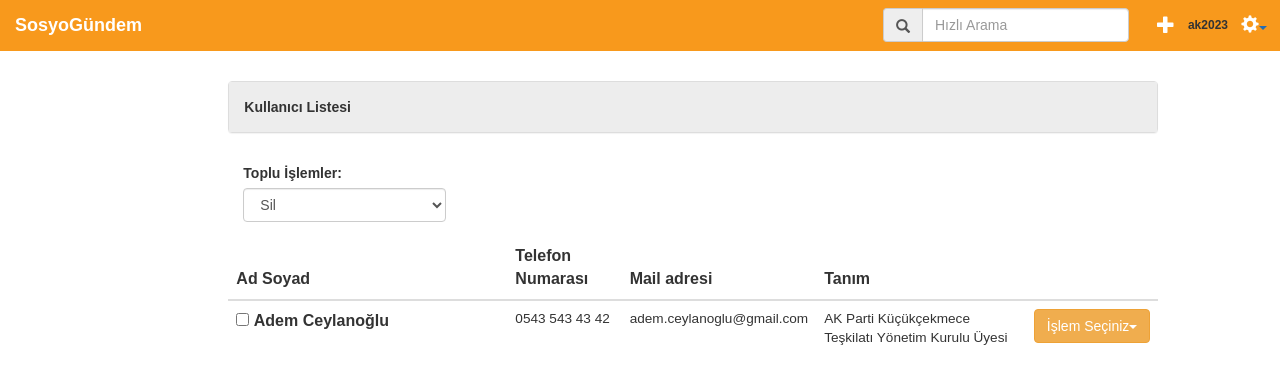
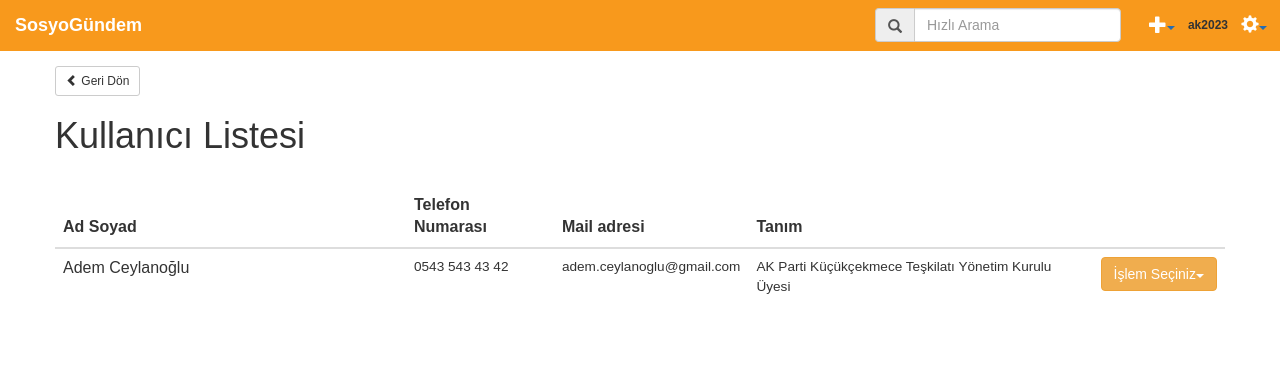
Before and after one commit to oyilmaztekin/django-cms, a Django app: page /kullanici-listesi/ in a window 1280 px wide. Shown: the top 384 px of the page. Run offline with Django 3.2, Linux system fonts and the light colour scheme; a user stored in the database is signed in; parts of the project's set-up code (start-up, migrations or seed data) failed here and were passed over; some libraries are stand-ins or nearby versions.

Commit message:
template editlendi ve linklendi

```diff
--- a/static/templates/base.html
+++ b/static/templates/base.html
@@ -15,23 +15,47 @@
     <nav class="navbar navbar-fixed-top bg-warning">
       <div class="container-fluid">
         <div class="navbar-header">
-          <button type="button" data-toggle="collapse" data-target="#navbar" aria-expanded="false" aria-controls="navbar" class="navbar-toggle collapsed"><span class="sr-only">Navigasyon</span><span class="icon-bar"></span><span class="icon-bar"></span><span class="icon-bar"></span></button><a href="/dashboard" class="navbar-brand"><strong><span style="color:#fff;"> SosyoGündem</span></strong></a>
+          <button type="button" data-toggle="collapse" data-target="#navbar" aria-expanded="false" aria-controls="navbar" class="navbar-toggle collapsed">
+            <span class="sr-only">Navigasyon</span>
+            <span class="icon-bar"></span>
+            <span class="icon-bar"></span>
+            <span class="icon-bar"></span>
+          </button>
+
+          <a href="/dashboard" class="navbar-brand"><strong><span style="color:#fff;"> SosyoGündem</span></strong></a>
+
         </div>
         <div id="navbar" class="navbar-collapse collapse">
           <ul class="nav navbar-nav navbar-right">
-            <li>
-              <button data-toggle="modal" data-target="#ekle" style="margin-top:7px;" class="btn btn-link"> <span style="font-size:18px;color:#fff;" class="glyphicon glyphicon-plus"></span></button>
+            <li style="margin-top:7px;">
+              <div class="btn-group">
+                <button type="button" data-toggle="dropdown" aria-haspopup="true" aria-expanded="false" class="btn btn-link dropdown-toggle">
+                <span style="font-size:18px;color:#fff;" class="glyphicon glyphicon-plus"> </span><span class="caret"></span>
+                </button>
+
+                <ul class="dropdown-menu">
+                  <li><a href="/gundem-ekle">Gündem Ekle</a></li>
+                  <li><a href="/mail-ekle">Mail Hesabı Ekle</a></li>
+                  <li><a href="/kullanici-ekle">Kullanıcı Ekle</a></li>
+                </ul>
+              </div>
+
+              <!--<button style="margin-top:7px;" class="btn btn-link"> <span style="font-size:18px;color:#fff;" class="glyphicon glyphicon-plus"></span></button>-->
             </li>
             <li>
               <span style="line-height: 50px;font-weight: 700;font-size: 12px;">{{ user.username }}</span>
             </li>
             <li style="margin-top:7px;">
               <div class="btn-group">
-                <button type="button" data-toggle="dropdown" aria-haspopup="true" aria-expanded="false" class="btn btn-link dropdown-toggle"><span style="font-size:18px;color:#fff;" class="glyphicon glyphicon-cog"> </span><span class="caret"></span></button>
+
+                <button type="button" data-toggle="dropdown" aria-haspopup="true" aria-expanded="false" class="btn btn-link dropdown-toggle">
+                <span style="font-size:18px;color:#fff;" class="glyphicon glyphicon-cog"> </span><span class="caret"></span>
+                </button>
+
                 <ul class="dropdown-menu">
                   <li><a href="/dashboard">Gündem Listesi</a></li>
                   <li><a href="/mail-listesi">Mail Listesi</a></li>
-                  <li><a href="/kullanici-listesi">Kullanıcı Listesi                  </a></li>
+                  <li><a href="/kullanici-listesi">Kullanıcı Listesi</a></li>
                   <li role="separator" class="divider"></li>
                   <li><a href="/cikis">Çıkış</a></li>
                 </ul>
--- a/static/templates/kullanici-listesi.html
+++ b/static/templates/kullanici-listesi.html
@@ -1,20 +1,19 @@
 {% extends "base.html" %}
 {% block content %}
-	<div style="margin-top:51px;" class="container-fluid">
+<div style="margin-top:51px;" class="container">
+  <div class="row" style="margin-top:15px;">
+    <a href="/dashboard" class="btn btn-default btn-sm">
+      <span class="glyphicon glyphicon-chevron-left"></span> Geri Dön
+    </a>
+  </div>
+
   <div class="row">
-        <div style="margin-top:30px;" class="col-md-9 col-sm-9 col-lg-9 col-md-offset-2 col-lg-offset-2 col-sm-offset-2">
-          <div class="panel panel-default">
-            <div style="background:#ededed!important;font-weight:bold;" class="panel-body">Kullanıcı Listesi</div>
-          </div>
-          <div style="margin-top:10px;" class="form-group col-md-3 col-sm-3 col-lg-3">
-            <label for="sel1">Toplu İşlemler:</label>
-            <select id="sel1" class="form-control">
-              <option>Sil                          </option>
-            </select>
-          </div>
+    <h1>Kullanıcı Listesi</h1>
+    <div style="margin-top:30px;" >
       <div class="clearfix"></div>
+
       <form action="#">
-            <table class="table table-hover">
+        <table class="table">
           <thead>
             <tr>
               <th>Ad Soyad</th>
@@ -27,8 +26,7 @@
           <tbody>
             <tr>
               <td width="30%" class="pointer">
-                    <input type="checkbox" id="check1"/>
-                    <label for="check1">Adem Ceylanoğlu</label>
+                Adem Ceylanoğlu
               </td>
               <td class="small">0543 543 43 42</td>
               <td class="small">adem.ceylanoglu@gmail.com</td>
@@ -37,7 +35,7 @@
                 <div role="group" class="btn-group">
                   <button type="button" data-toggle="dropdown" aria-haspopup="true" aria-expanded="false" class="btn btn-warning dropdown-toggle">İşlem Seçiniz<span class="caret"></span></button>
                   <ul class="dropdown-menu">
-                        <li><a data-toggle="modal" data-target="#ekle" href="#">Düzenle</a></li>
+                    <li><a href="#">Düzenle</a></li>
                     <li role="separator" class="divider"></li>
                     <li><a href="#">Sil</a></li>
                   </ul>
@@ -50,38 +48,5 @@
     </div>
   </div>
 </div>
-    <div id="ekle" tabindex="-1" role="dialog" aria-labelledby="ekleLabel" class="modal fade">
-      <div role="document" class="modal-dialog">
-        <div class="modal-content">
-          <div class="modal-header">
-            <button type="button" data-dismiss="modal" aria-label="Close" class="close"><span aria-hidden="true">×</span></button>
-            <h4 id="ekleLabel" class="modal-title">Mail Ekle</h4>
-          </div>
-          <div class="modal-body">
-            <form name="kaydet" action="#">
-              <div class="form-group">
-                <label for="gundemAdi">Kişi Adı</label>
-                <input type="text" id="gundemAdi" class="form-control"/>
-              </div>
-              <div class="form-group">
-                <label for="etkiket">Telefon Numarası </label>
-                <input type="text" id="etkiket" class="form-control"/>
-              </div>
-              <div class="form-group">
-                <label for="adres">Mail Adresi</label>
-                <input type="text" id="adres" class="form-control"/>
-              </div>
-              <div class="form-group">
-                <label for="gorus">Tanım</label>
-                <textarea id="gorus" rows="3" class="form-control"></textarea>
-              </div>
-            </form>
-          </div>
-          <div class="modal-footer">
-            <button type="button" data-dismiss="modal" class="btn btn-default">Vazgeç</button>
-            <button type="button" class="btn btn-primary">Kaydet</button>
-          </div>
-        </div>
-      </div>
-    </div>
+
 {% endblock content %}
```
Also changed, not shown: static/templates/dashboard.html (+4 -6 lines), static/templates/mail-listesi.html (+13 -48 lines), db.sqlite3. Lines whose indentation alone changed are shown as unchanged.
